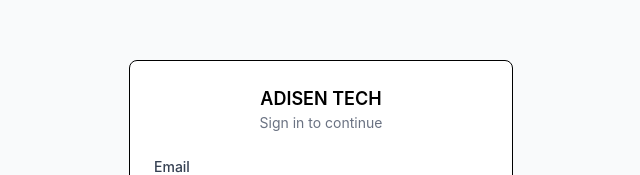
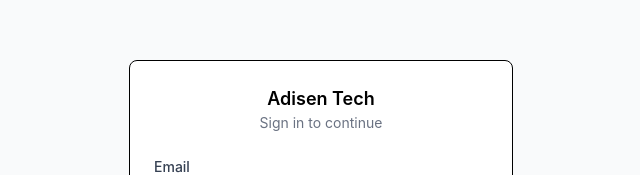
Before and after one commit to CaptainRedCodes/Quotation-Generator, a Next.js app: page /login in a window 1280 px wide. Shown: the part 183-358 px from the top of the page, without its empty margins (319-959 px from the left). Built offline with nearby package versions, Linux system fonts and the light colour scheme.

Commit message:
testing changes

```diff
--- a/app/login/page.tsx
+++ b/app/login/page.tsx
@@ -26,7 +26,7 @@
     <div className="min-h-screen flex items-center justify-center bg-gray-50">
       <div className="w-full max-w-sm p-6 bg-white border rounded-lg">
         <div className="mb-6 text-center">
-          <h1 className="text-lg font-semibold">ADISEN TECH</h1>
+          <h1 className="text-lg font-semibold">Adisen Tech</h1>
           <p className="text-sm text-gray-500">Sign in to continue</p>
         </div>
 
```
